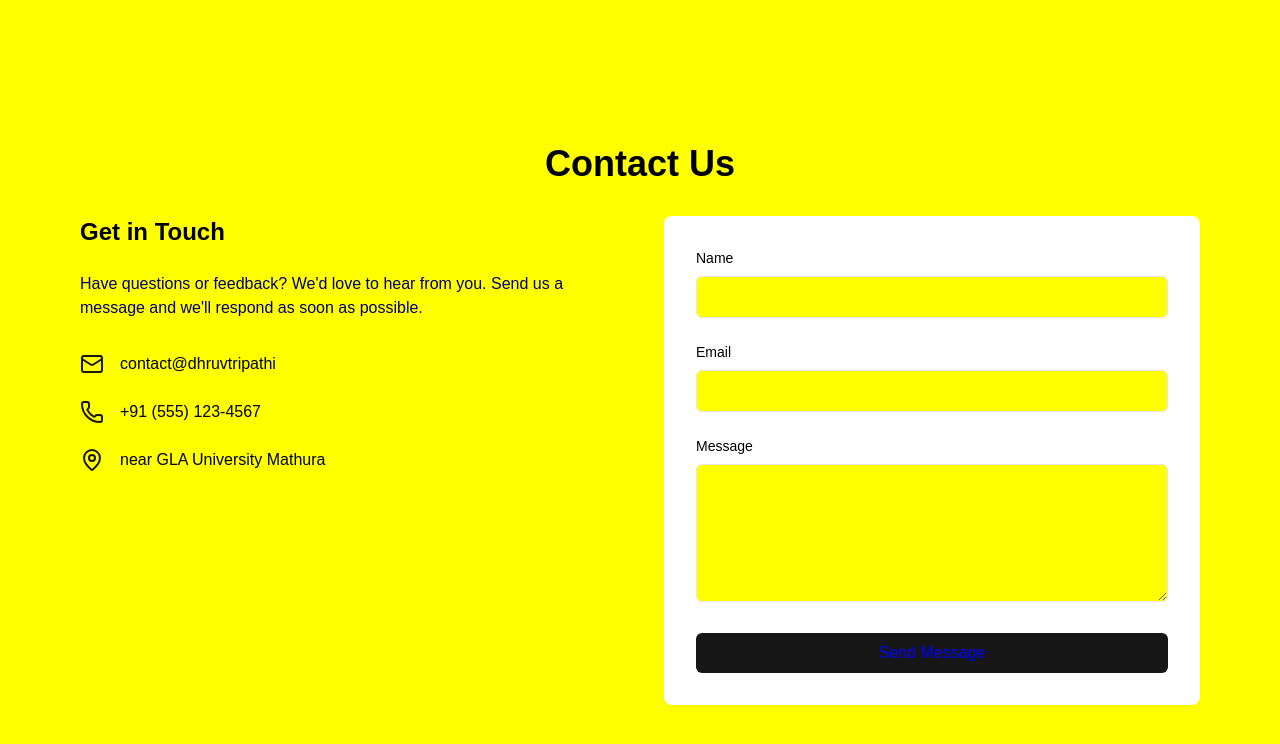
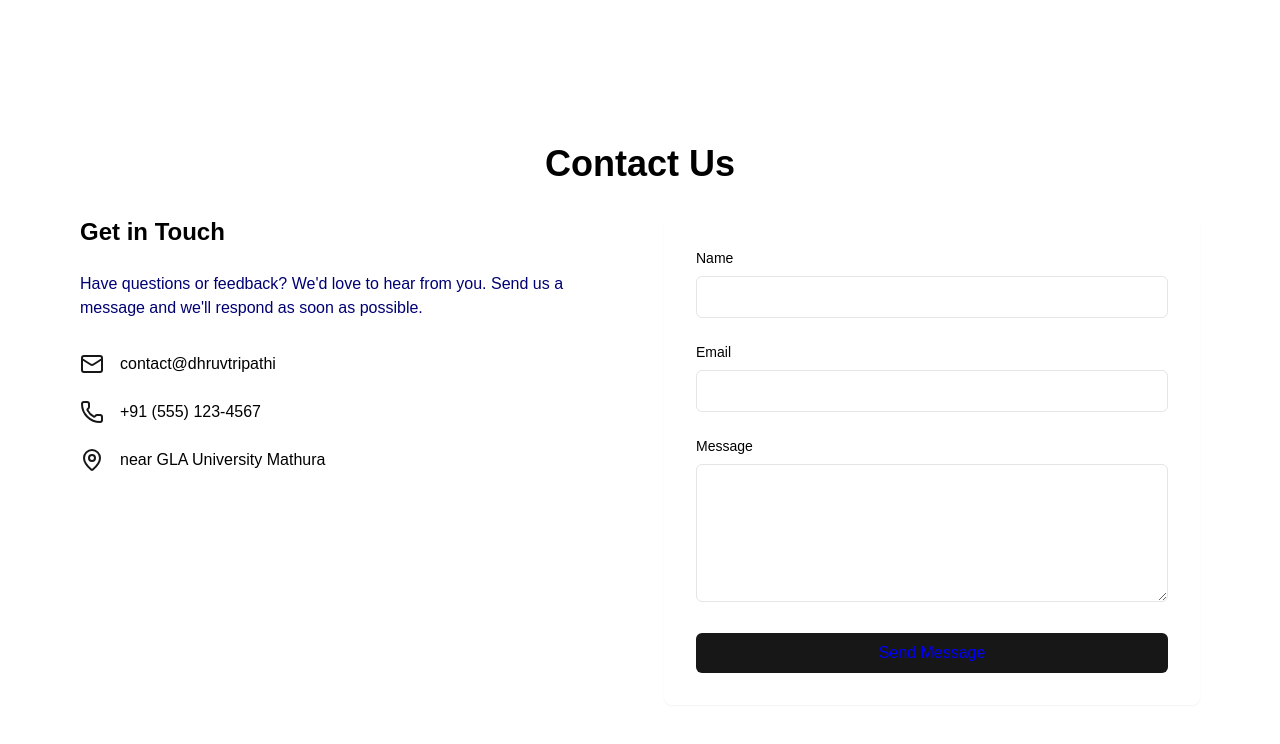
Before and after one commit to Dhruv7Tripathi/DhruvTripathi, a Next.js app: page /contactus in a window 1280 px wide. Shown: the top 744 px of the page. Built offline with nearby package versions, Linux system fonts and the light colour scheme.

Commit message:
minor changes

```diff
--- a/app/(secondary)/contactus/page.tsx
+++ b/app/(secondary)/contactus/page.tsx
@@ -39,7 +39,7 @@ export default function ContactPage() {
   };
 
   return (
-    <div className="min-h-screen bg-background py-20">
+    <div className="min-h-screen bg-white py-20">
       <div className="max-w-6xl mx-auto px-4 py-16">
         <h1 className="text-4xl font-bold mb-8 text-center">Contact Us</h1>
 
@@ -81,7 +81,7 @@ export default function ContactPage() {
                   id="name"
                   value={formData.name}
                   onChange={(e) => setFormData({ ...formData, name: e.target.value })}
-                  className="w-full px-4 py-2 border rounded-md bg-background"
+                  className="w-full px-4 py-2 border rounded-md bg-white"
                   required
                 />
               </div>
@@ -95,7 +95,7 @@ export default function ContactPage() {
                   id="email"
                   value={formData.email}
                   onChange={(e) => setFormData({ ...formData, email: e.target.value })}
-                  className="w-full px-4 py-2 border rounded-md bg-background"
+                  className="w-full px-4 py-2 border rounded-md bg-white"
                   required
                 />
               </div>
@@ -109,7 +109,7 @@ export default function ContactPage() {
                   value={formData.message}
                   onChange={(e) => setFormData({ ...formData, message: e.target.value })}
                   rows={5}
-                  className="w-full px-4 py-2 border rounded-md bg-background"
+                  className="w-full px-4 py-2 border rounded-md bg-white"
                   required
                 />
               </div>
--- a/components/navbar.tsx
+++ b/components/navbar.tsx
@@ -52,10 +52,10 @@ const Navbar = () => {
 
             {/* Desktop Navigation */}
             <div className="hidden md:flex items-center space-x-4">
-              <NavLink href="#about">About</NavLink>
+              <NavLink href="/about">About</NavLink>
               <NavLink href="#skills">Skills</NavLink>
               <NavLink href="#projects">Projects</NavLink>
-              <NavLink href="#contact">Contact</NavLink>
+              <NavLink href="/contactus">Contact</NavLink>
               <motion.a
                 href="/Dhruv_Tripathi_Resume.pdf"
                 download
```
